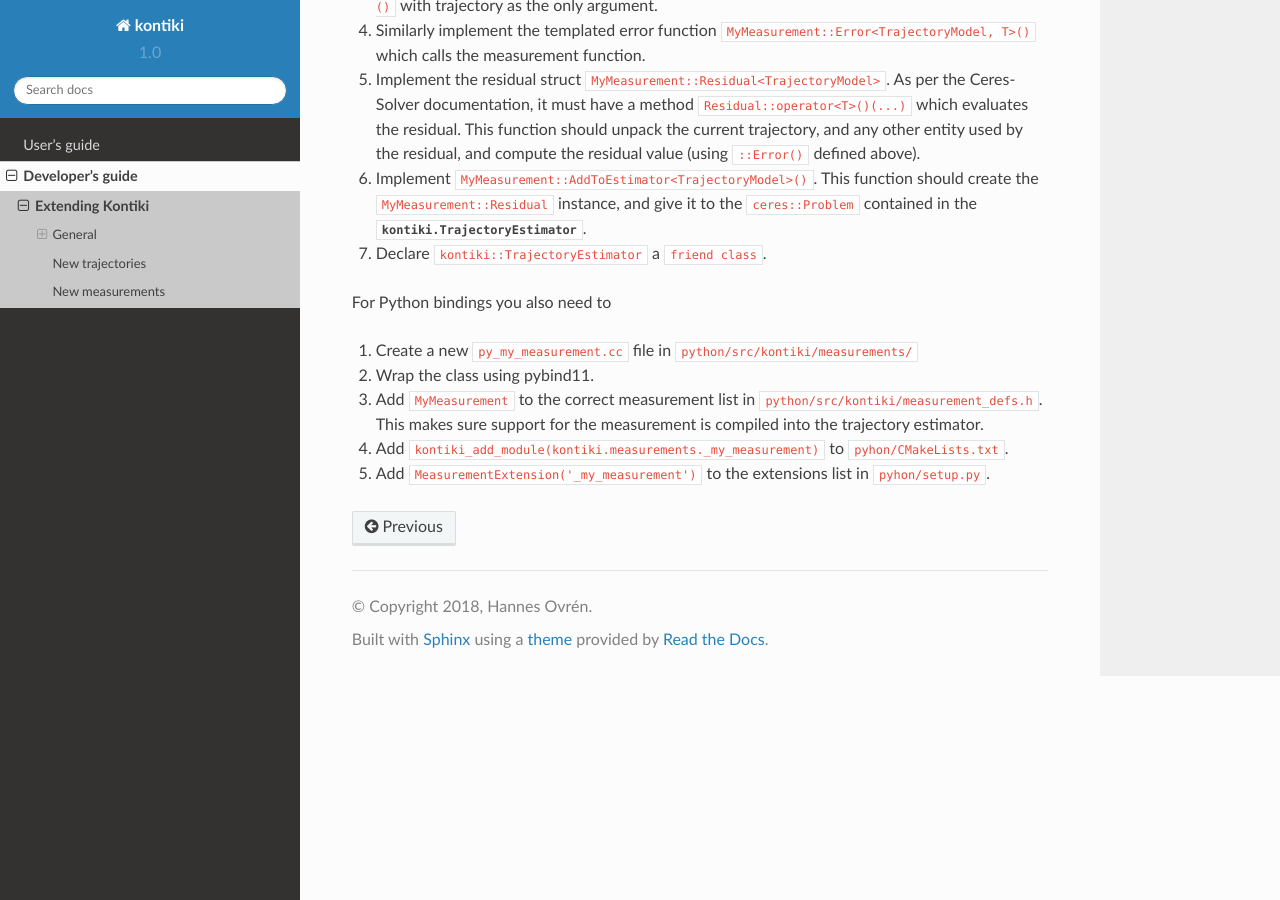
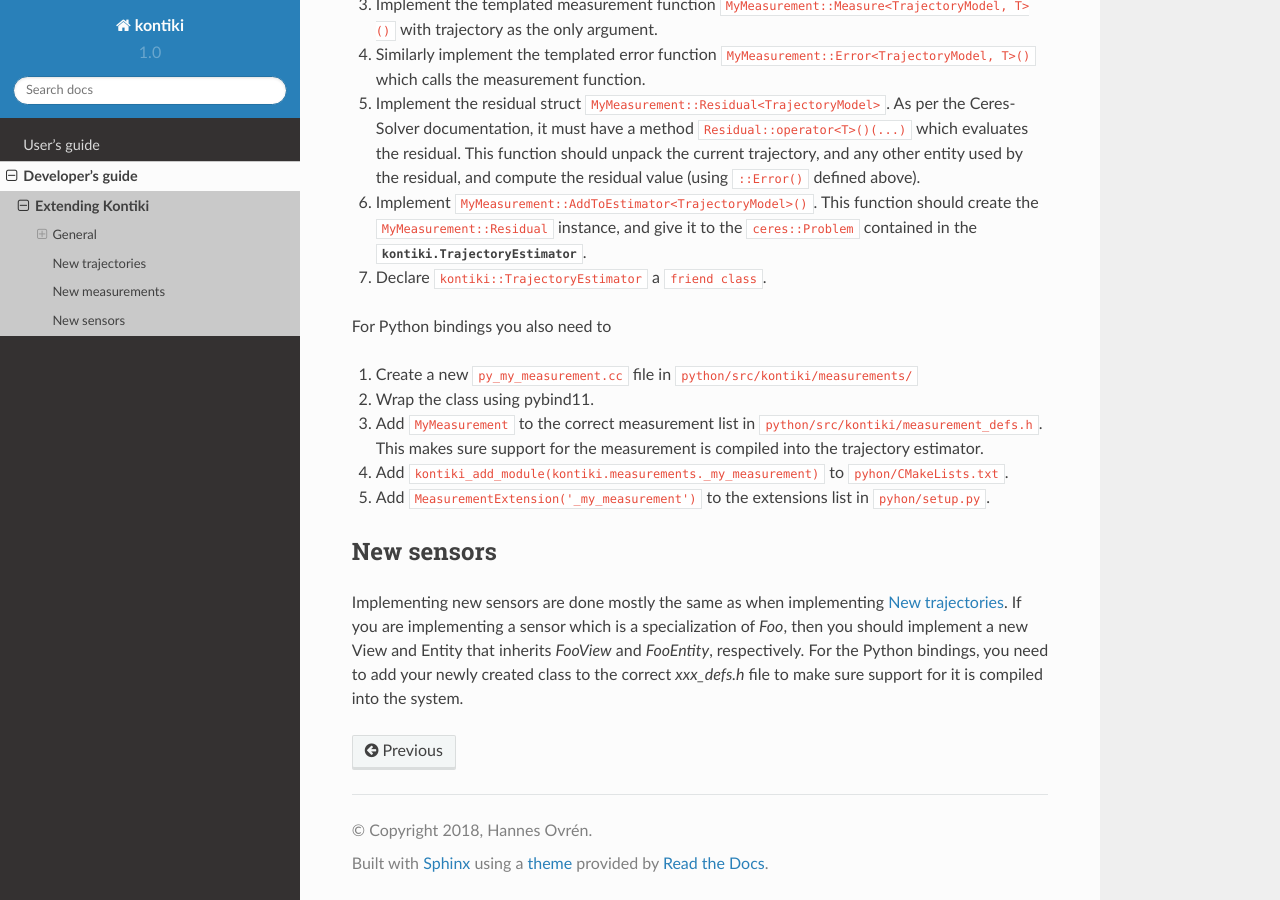
Before and after one commit to hovren/kontiki, a Sphinx documentation site: the page built from docs/developers/extending.rst, in a window 1280 px wide and 900 px high, scrolled down 2478 px. Built offline with Sphinx 7.4.7 and the Read the Docs theme 2.0.0, drawn with Linux system fonts in a browser that asks for light colours.

Commit message:
docs: extending sensors

```diff
--- a/docs/developers/extending.rst
+++ b/docs/developers/extending.rst
@@ -115,3 +115,11 @@ For Python bindings you also need to
    This makes sure support for the measurement is compiled into the trajectory estimator.
 #. Add ``kontiki_add_module(kontiki.measurements._my_measurement)`` to ``pyhon/CMakeLists.txt``.
 #. Add ``MeasurementExtension('_my_measurement')`` to the extensions list in ``pyhon/setup.py``.
+
+New sensors
+===========
+Implementing new sensors are done mostly the same as when implementing :ref:`sec_new_trajectories`.
+If you are implementing a sensor which is a specialization of *Foo*, then you should implement
+a new View and Entity that inherits `FooView` and `FooEntity`, respectively.
+For the Python bindings, you need to add your newly created class to the correct `xxx_defs.h` file
+to make sure support for it is compiled into the system.
```
